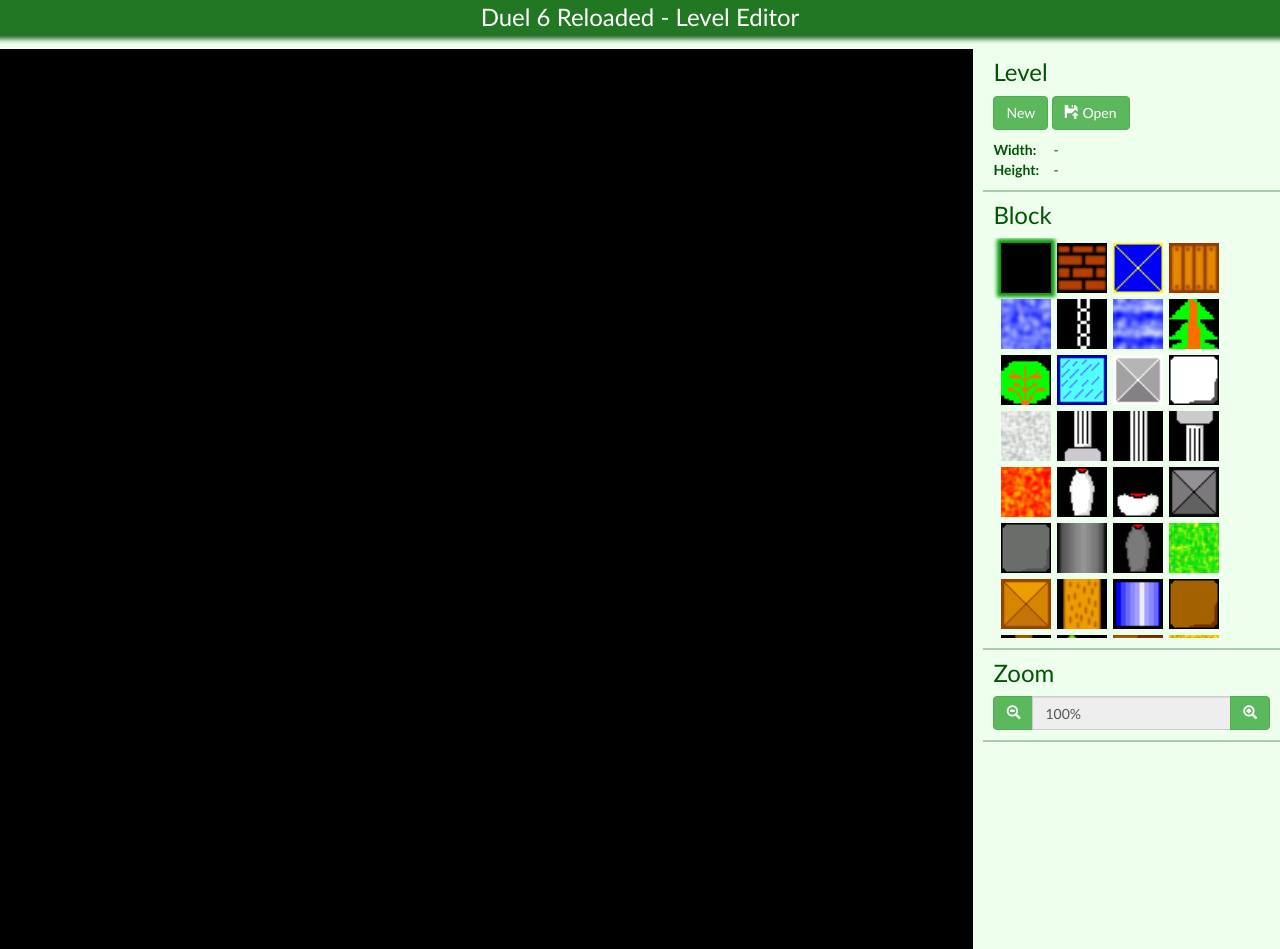
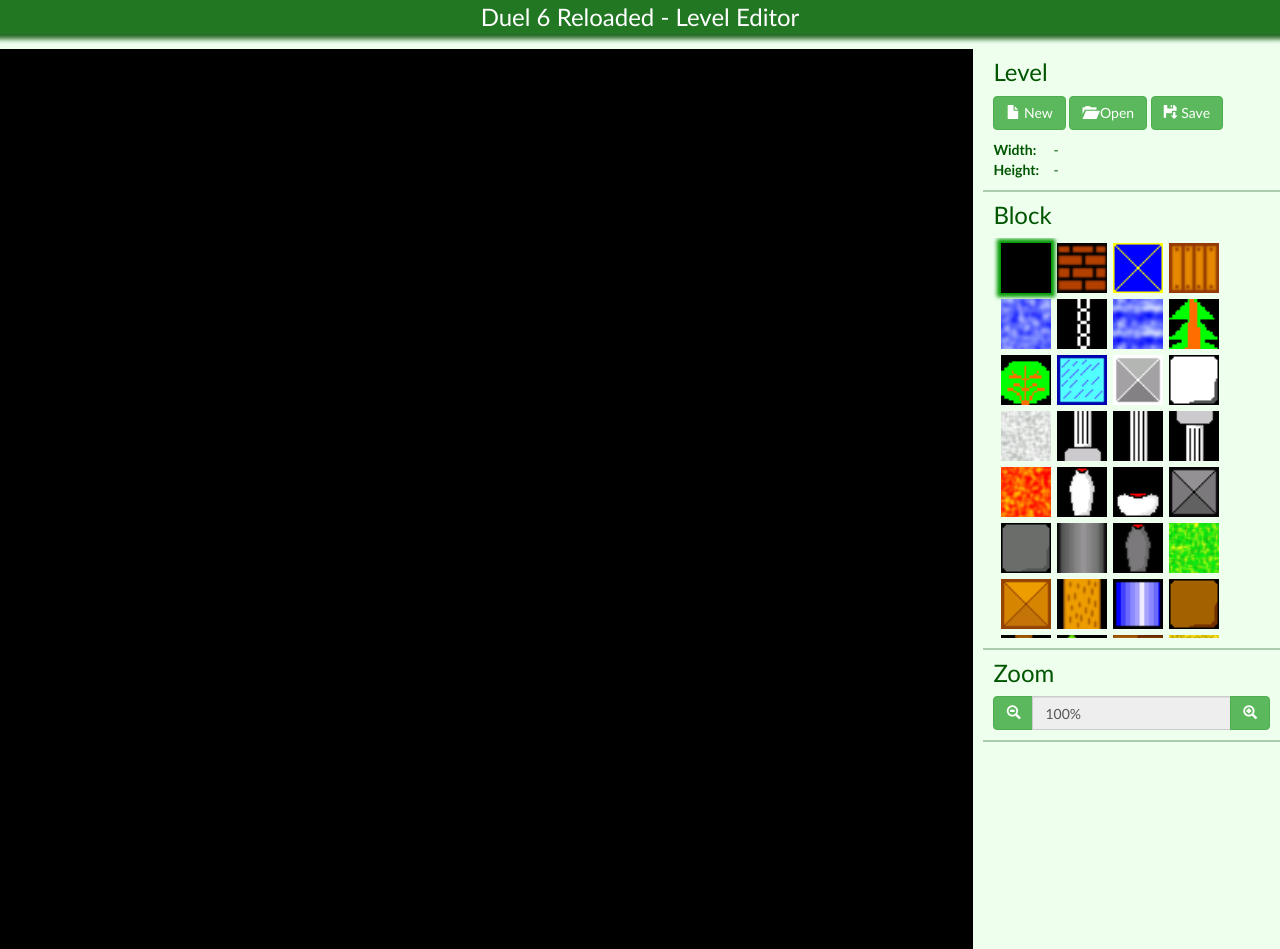
Before and after one commit to odanek/duel6r-editor, a plain HTML site: page source/index.html in a window 1280 px wide. Drawn offline with nearby package versions, Linux system fonts and the light colour scheme.

Commit message:
Save button. Nicer icons.

```diff
--- a/source/index.html
+++ b/source/index.html
@@ -2,12 +2,12 @@
 <html>
 	<head>
 		<meta charset="utf-8">
-        <title>Duel 6 - Editor</title>
-        <script type="text/javascript" src="http://code.jquery.com/jquery-2.1.1.min.js"></script>
+		<title>Duel 6 - Editor</title>
+		<script type="text/javascript" src="http://code.jquery.com/jquery-2.1.1.min.js"></script>
 		<script src="https://maxcdn.bootstrapcdn.com/bootstrap/3.3.1/js/bootstrap.min.js"></script>
-        <script type="text/javascript" src="editor.js"></script>
+		<script type="text/javascript" src="editor.js"></script>
 		<link rel="stylesheet" href="https://maxcdn.bootstrapcdn.com/bootstrap/3.3.1/css/bootstrap.min.css">
-        <link rel="stylesheet" type="text/css" href="editor.css">
+		<link rel="stylesheet" type="text/css" href="editor.css">
 	</head>
 	<body>
 		<header>Duel 6 Reloaded - Level Editor</header>
@@ -22,11 +22,12 @@
 				<li class="level-selection">
 					<h3>Level</h3>
 					<form action="" method="post" class="form-horizontal">
-						<button type="button" class="new-level btn btn-success">New</button>
+						<button type="button" class="new-level btn btn-success"><span class="glyphicon glyphicon-file"></span> New</button>
 						<label class="btn btn-success">
 							<input type="file" name="level-file" accept=".json" autocomplete="off" />
-							<span class="glyphicon glyphicon-floppy-open"></span> Open
+							<span class="glyphicon glyphicon-folder-open"></span> Open
 						</label>
+						<button type="button" class="save-level btn btn-success"><span class="glyphicon glyphicon-floppy-save"></span> Save</button>
 					</form>
 
 					<table class="level-dimensions">
```
